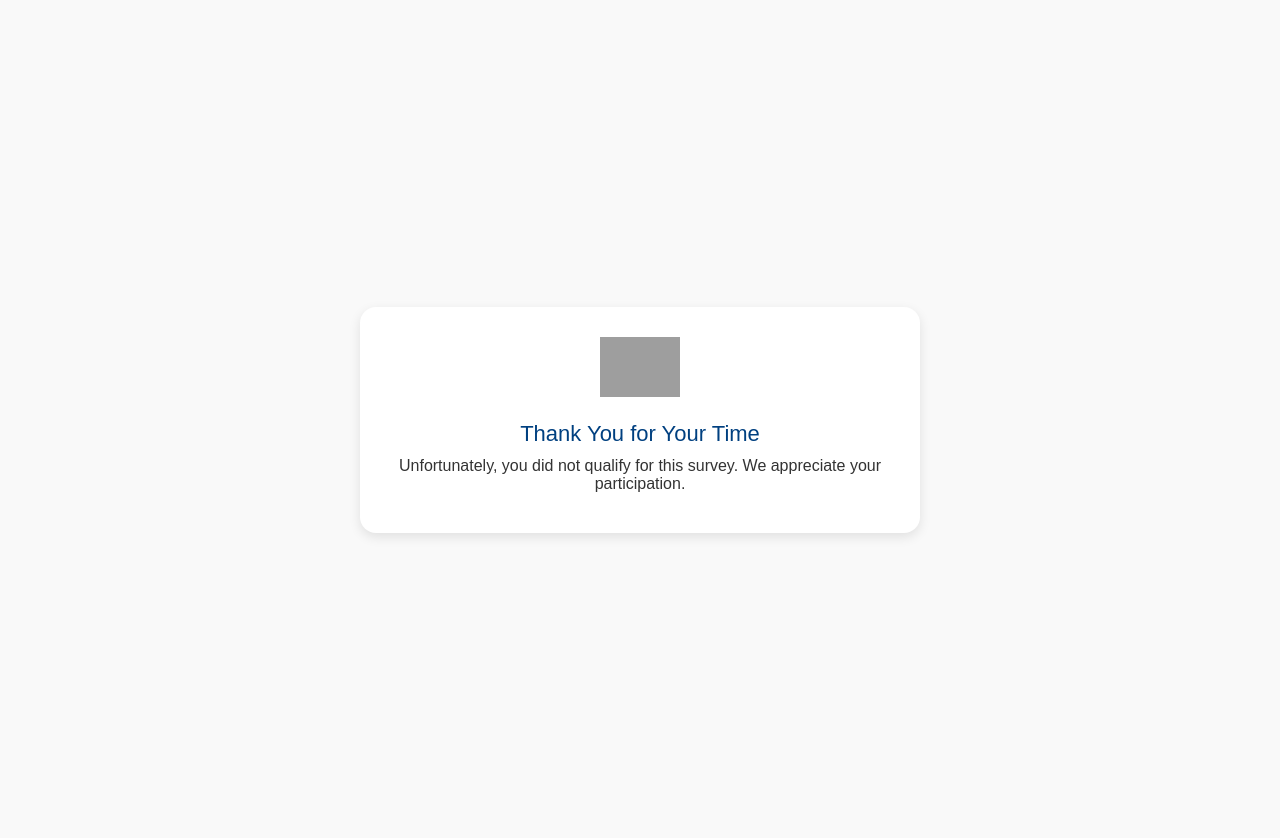
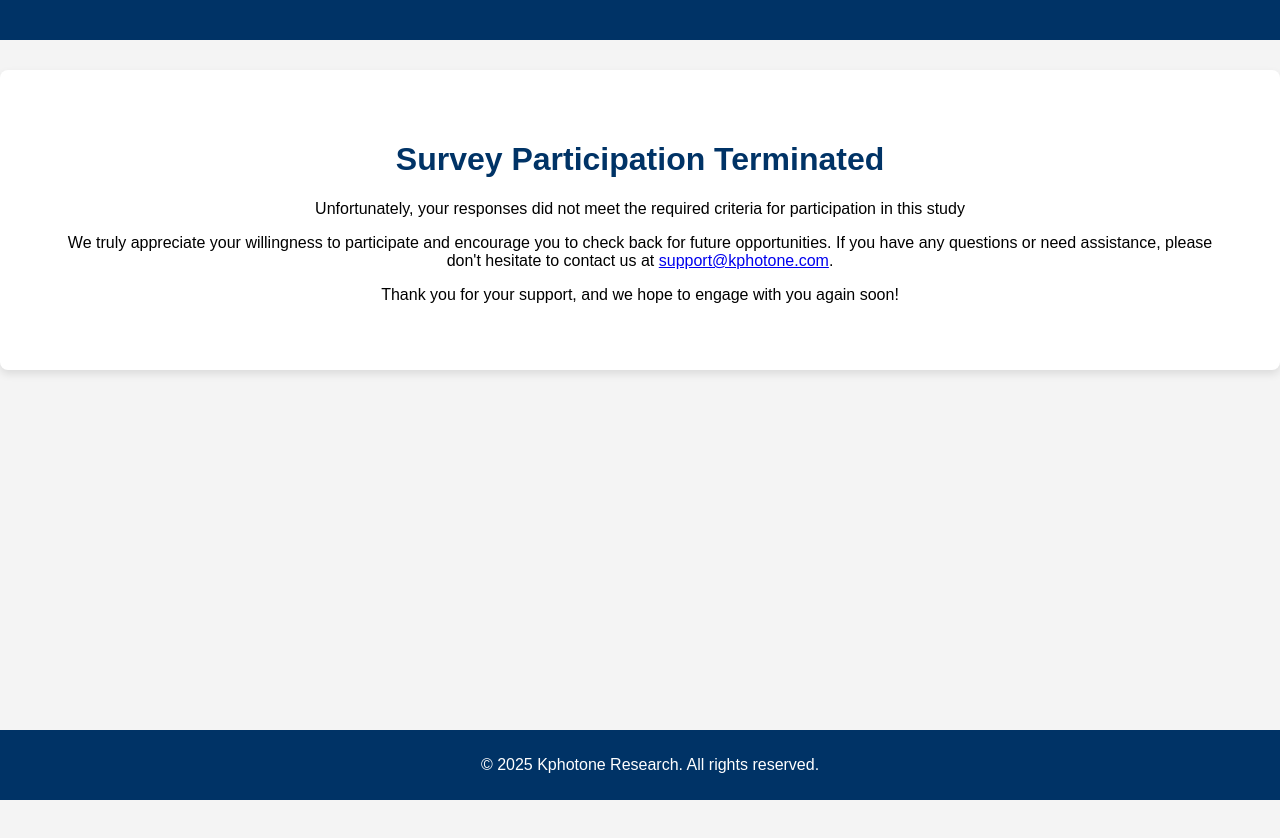
Before and after one commit to kphotone-research/survey-tracker, a website: page terminate.html in a window 1280 px wide. After the commit the page ends 800 px from the top, so only its background shows below. Drawn offline with nearby package versions, Linux system fonts and the light colour scheme; no server answers; grey boxes are pictures that could not be loaded.

Commit message:
Update terminate.html

```diff
--- a/terminate.html
+++ b/terminate.html
@@ -1,55 +1,65 @@
 <!DOCTYPE html>
 <html lang="en">
 <head>
-  <meta charset="UTF-8" />
-  <meta name="viewport" content="width=device-width, initial-scale=1.0" />
-  <title>Thank You for Your Time</title>
+    <meta charset="UTF-8">
+    <meta name="viewport" content="width=device-width, initial-scale=1.0">
+    <title>Terminate - Survey Tracker</title>
     <style>
         body {
             font-family: Arial, sans-serif;
-      background-color: #f9f9f9;
-      color: #333;
-      display: flex;
-      flex-direction: column;
-      align-items: center;
-      justify-content: center;
-      height: 100vh;
             margin: 0;
-      padding: 20px;
-    }
-    .card {
-      background-color: white;
-      border-radius: 16px;
-      padding: 30px;
-      max-width: 500px;
-      width: 100%;
-      box-shadow: 0 4px 12px rgba(0, 0, 0, 0.1);
+            padding: 0;
+            background-color: #f4f4f4;
             text-align: center;
         }
-    .logo img {
-      height: 60px;
-      margin-bottom: 20px;
+
+        header {
+            background-color: #003366;
+            padding: 20px;
+            color: white;
         }
-    .title {
-      font-size: 22px;
-      color: #004080;
-      margin-bottom: 10px;
+
+        header img {
+            max-width: 150px;
         }
-    .message {
-      font-size: 16px;
-      margin-bottom: 10px;
+
+        main {
+            padding: 50px;
+            background-color: white;
+            margin-top: 30px;
+            border-radius: 8px;
+            box-shadow: 0 4px 8px rgba(0, 0, 0, 0.1);
+        }
+
+        h1 {
+            color: #003366;
+        }
+
+        footer {
+            background-color: #003366;
+            color: white;
+            padding: 10px;
+            position: fixed;
+            width: 100%;
+            bottom: 0;
         }
     </style>
 </head>
 <body>
-  <div class="card">
-    <div class="logo">
-      <img src="https://kphotone.com/logo.png" alt="Kphotone Logo" />
-    </div>
-    <div class="title">Thank You for Your Time</div>
-    <div class="message">Unfortunately, you did not qualify for this survey. We appreciate your participation.</div>
-  </div>
+    <header>
 
+    </header>
+    <main>
+        <h1>Survey Participation Terminated</h1>
+        <p>  Unfortunately, your responses did not meet the required criteria for participation in this study</p>
+        <p>We truly appreciate your willingness to participate and encourage you to check back for future opportunities. If you have any questions or need assistance, please don't hesitate to contact us at <a href="mailto:support@kphotone.com">support@kphotone.com</a>.</p>
+       <p>Thank you for your support, and we hope to engage with you again soon!</p>
+    </main>
+    <footer>
+        <p>&copy; 2025 Kphotone Research. All rights reserved.</p>
+    </footer>
+</body>
+</html>
   <script>
     const params = new URLSearchParams(window.location.search);
     const project_id = params.get('project_id');
```
Lines whose indentation alone changed are shown as unchanged.
